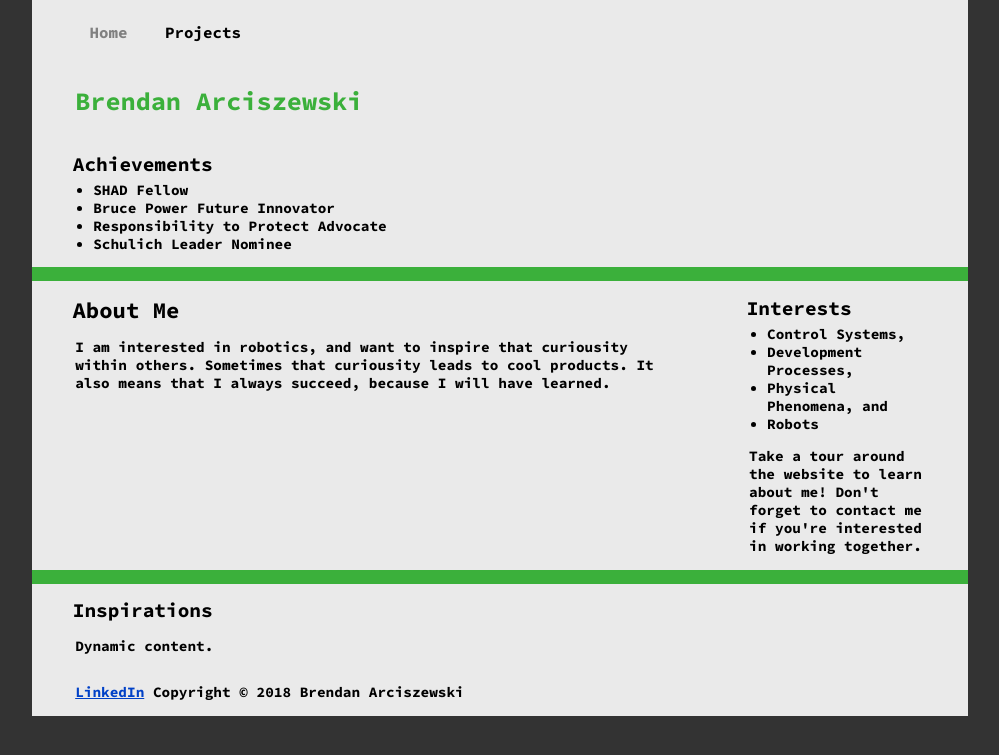
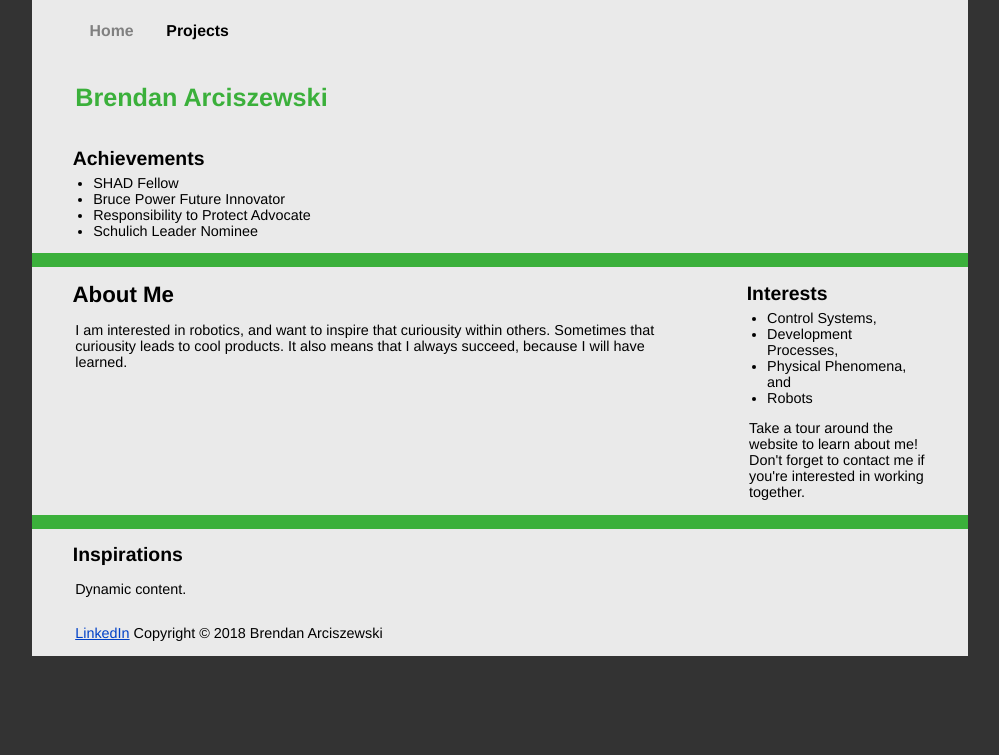
Before and after one commit to brendanarciszewski/brendanarciszewski.github.io, a Jekyll site: the page built from index.md, in a window 1280 px wide. Shown: the top 755 px of the page, without its empty margins (140-1139 px from the left). Built offline with Jekyll 4.4.1, drawn with Linux system fonts in a browser that asks for light colours; some web fonts are replaced.

Commit message:
new font

```diff
--- a/css/mobile-base.css
+++ b/css/mobile-base.css
@@ -2,13 +2,26 @@
  * External Resources
  * ----------------------------------------------- */
 @import url('https://fonts.googleapis.com/css?family=Source+Code+Pro:700|Source+Sans+Pro:400,400i,700&subset=latin-ext');
-
+@font-face {
+    font-family: AcherusGrotesque;
+    src: url('acherusgrotesque-regularitalic-webfont.woff2') format('woff2'),
+         url('acherusgrotesque-regularitalic-webfont.woff') format('woff');
+    font-weight: normal;
+    font-style: italic;
+}
+@font-face {
+    font-family: AcherusGrotesque;
+    src: url('acherusgrotesque-regular-webfont.woff2') format('woff2'),
+         url('acherusgrotesque-regular-webfont.woff') format('woff');
+    font-weight: normal;
+    font-style: normal;
+}
 /* -----------------------------------------------
  * General + Class Stuff
  * ----------------------------------------------- */
 
 html {
-    font: 0.9em 'Source Code Pro', sans-serif;
+    font: 0.9em AcherusGrotesque, Helvetica, Arial, sans-serif;
     --main-background-colour: #333333; /*3BB03B*/
     --main-margin: 0 auto;
     --module-padding: 1rem 3rem;
```
